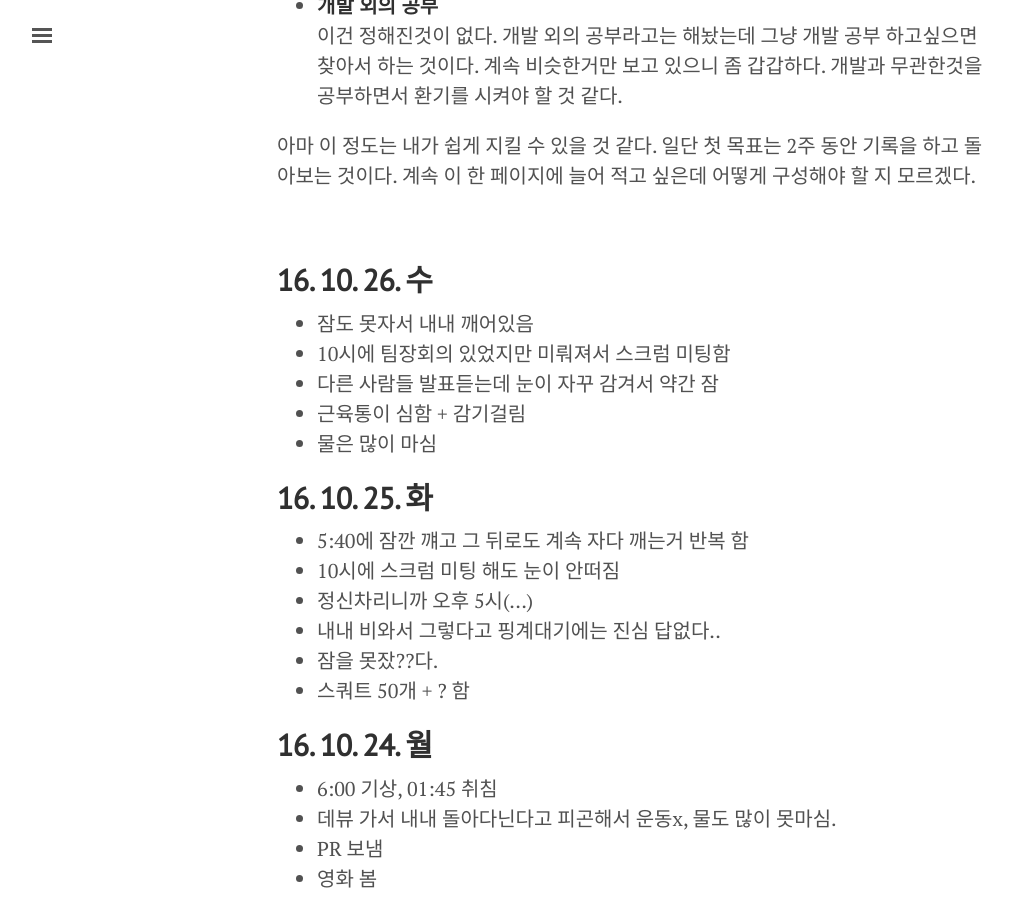
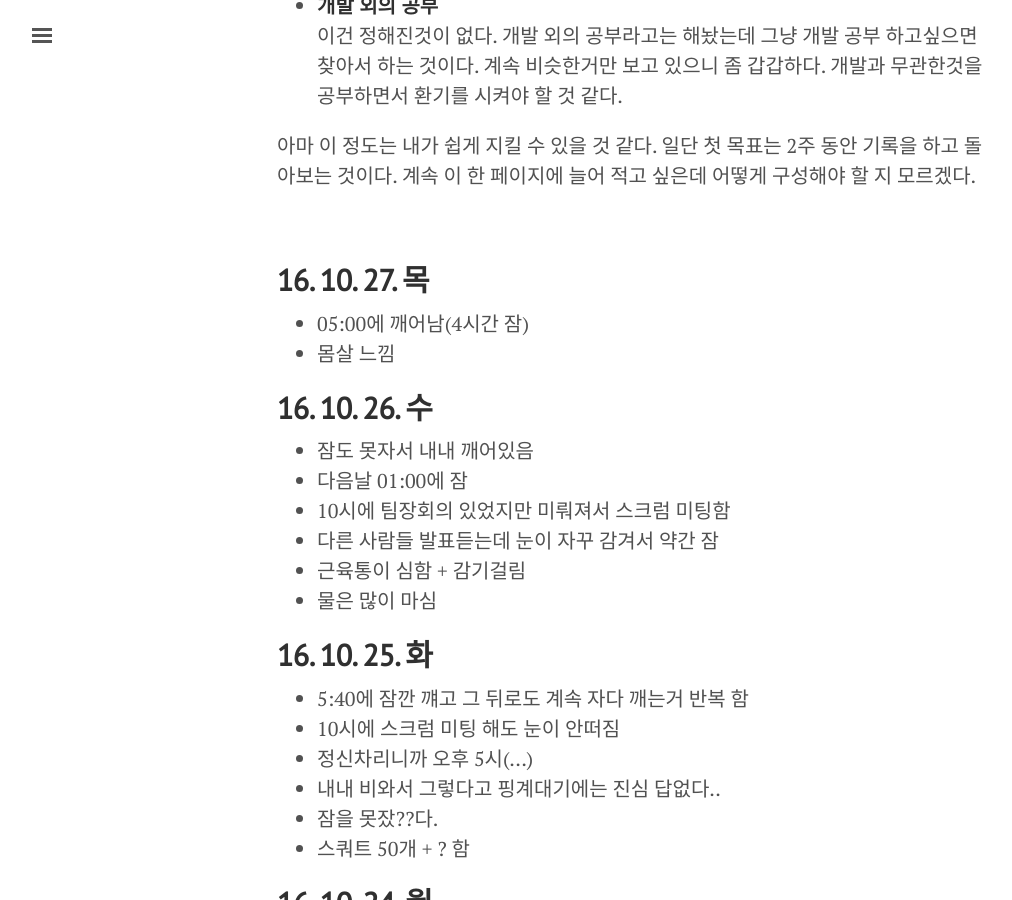
Before and after one commit to hyesun03/hyesun03.github.io, a Jekyll site: the page built from daily_check.md, in a window 1280 px wide and 900 px high, scrolled down 1191 px. Shown: the whole window, without its empty margins (3-1015 px from the left). Built offline with Jekyll 4.4.1, drawn with Linux system fonts in a browser that asks for light colours; comment, search, counter and statistics services are not loaded.

Commit message:
dailycheck 27

```diff
--- a/daily_check.md
+++ b/daily_check.md
@@ -35,8 +35,14 @@ title: Daily Check
 
 <br/>
 
+## **16. 10. 27. 목**
+* 05:00에 깨어남(4시간 잠)
+* 몸살 느낌
+
+
 ## **16. 10. 26. 수**
 * 잠도 못자서 내내 깨어있음
+* 다음날 01:00에 잠
 * 10시에 팀장회의 있었지만 미뤄져서 스크럼 미팅함
 * 다른 사람들 발표듣는데 눈이 자꾸 감겨서 약간 잠
 * 근육통이 심함 + 감기걸림
```
